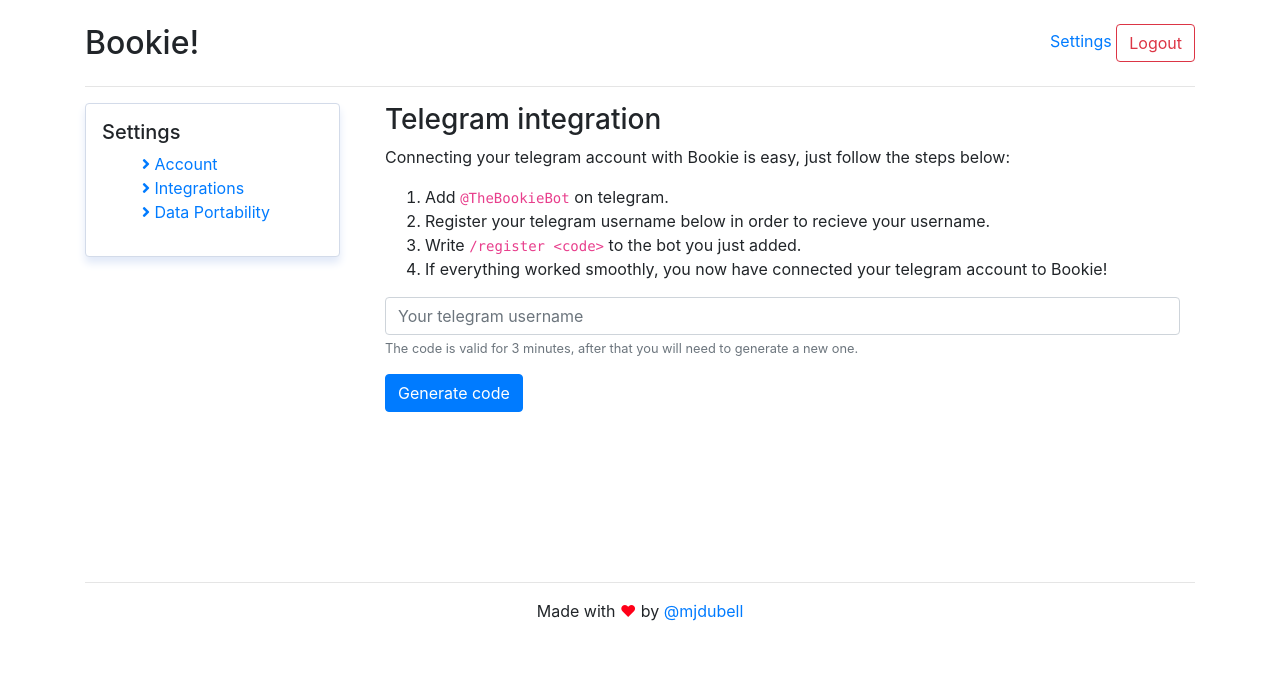
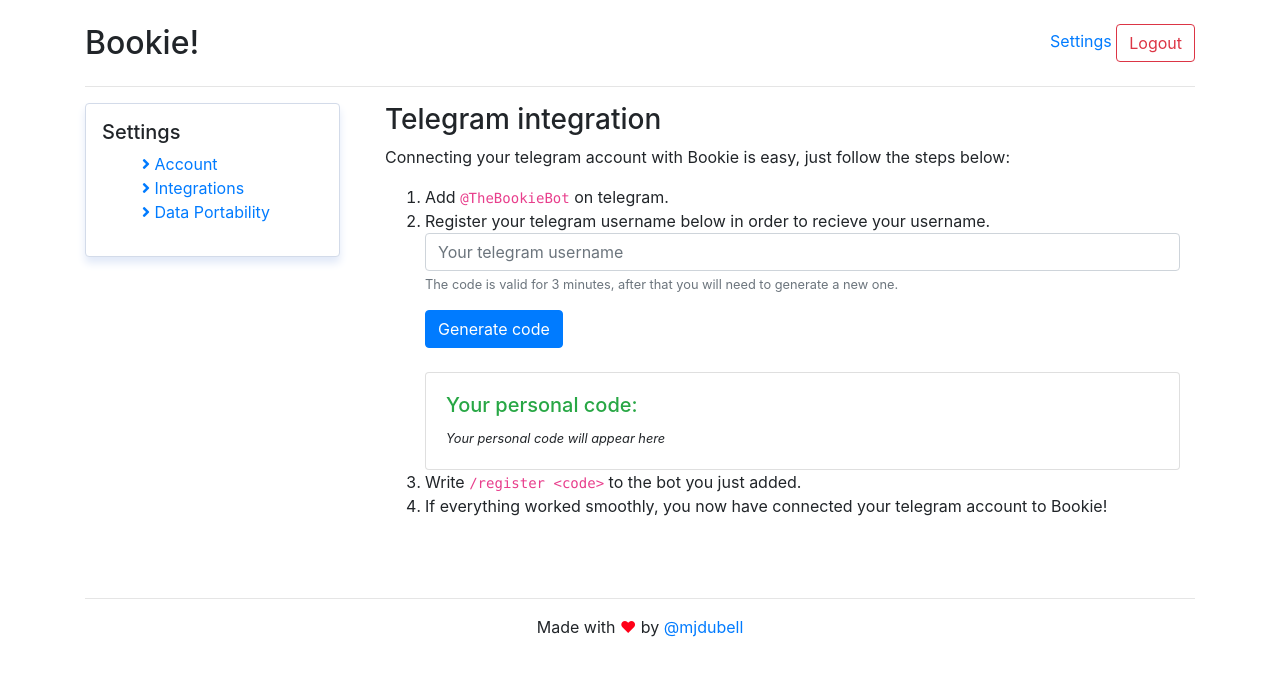
Before and after one commit to dubs3c/Bookie, a Django app: template apps/settings/templates/settings/telegram.html in a window 1280 px wide. Shown: the top 676 px of the page. Run offline with Django 3.2, Linux system fonts and the light colour scheme; the template is opened without the code that fills it, so the values that code supplies are empty; some libraries are stand-ins or nearby versions.

Commit message:
improved telegram integration page

```diff
--- a/apps/settings/templates/settings/telegram.html
+++ b/apps/settings/templates/settings/telegram.html
@@ -10,9 +10,6 @@
     <ol>
         <li>Add <code>@TheBookieBot</code> on telegram.</li>
         <li>Register your telegram username below in order to recieve your username.</li>
-        <li>Write <code>/register &lt;code&gt;</code> to the bot you just added.</li>
-        <li>If everything worked smoothly, you now have connected your telegram account to Bookie!</li>
-    </ol>
         <form>
                 {% csrf_token %}
                 <div class="form-group">
@@ -23,12 +20,15 @@
                 <input type="button" class="btn btn-primary" onclick="generate_telegram_code()" value="Generate code"/>
             </form>
             <br />
-    <div class="card invisible" id="secretcode">
+            <div class="card" id="secretcode">
                 <div class="card-body">
                     <h5 class="text-success">Your personal code:</h5>
-            <p class="token"></p>
+                    <span class="token"><small><i>Your personal code will appear here</i></small></span>
                 </div>
             </div>
+        <li id="secretcode">Write <code>/register <span class="token">&lt;code&gt;</span></code> to the bot you just added.</li>
+        <li>If everything worked smoothly, you now have connected your telegram account to Bookie!</li>
+    </ol>
 
 </div>
 
```
Lines whose indentation alone changed are shown as unchanged.
